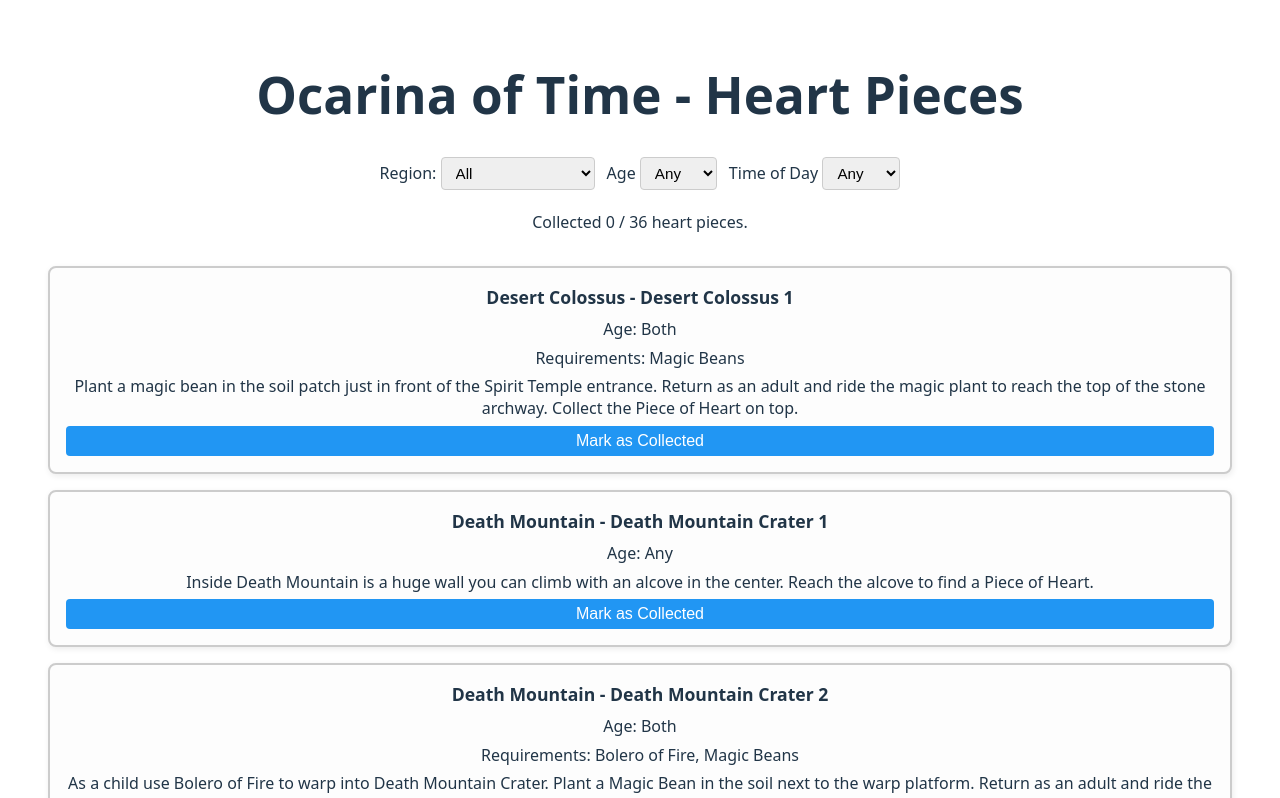
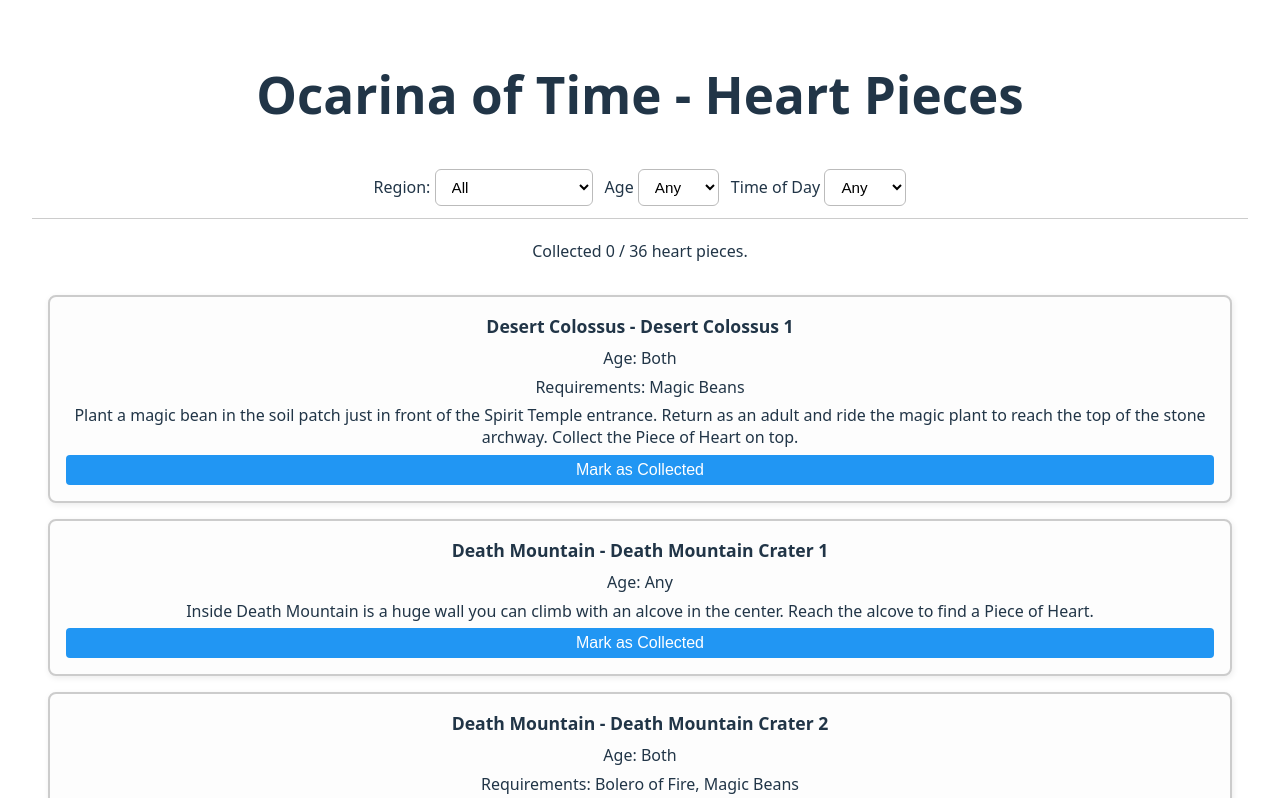
Before and after one commit to Kmagameguy/oot-collectibles, a React (Vite) app: page / in a window 1280 px wide. Shown: the top 798 px of the page. Built offline with nearby package versions, Linux system fonts and the light colour scheme.

Commit message:
Minor Styling Updates

```diff
--- a/src/components/Filters.css
+++ b/src/components/Filters.css
@@ -4,11 +4,26 @@
   gap: 12px;
   margin-bottom: 20px;
   justify-content: center;
+
+  position: sticky;
+  top: 0;
+  background-color: #fff;
+  z-index: 1000;
+  padding: 12px 0;
+  border-bottom: 1px solid #ccc;
 }
 
 .filters-container select {
-  padding: 6px 10px;
-  border-radius: 4px;
-  border: 1px solid #ccc;
+  padding: 8px 12px;
+  border-radius: 6px;
+  border: 1px solid #bbb;
   font-size: 0.95rem;
+  background-color: white;
+  cursor: pointer;
 }
+
+.filters-container select:focus {
+  outline: none;
+  border-color: #646cff;
+  box-shadow: 0 0 0 2px rgba(100, 108, 255, 0.2);
+}
--- a/src/components/HeartPieceCard.css
+++ b/src/components/HeartPieceCard.css
@@ -51,3 +51,9 @@
 .card-toggle:hover {
   background-color: #1976d2;
 }
+
+@media (prefers-reduced-motion: reduce) {
+  .card {
+    transition: none;
+  }
+}
```
